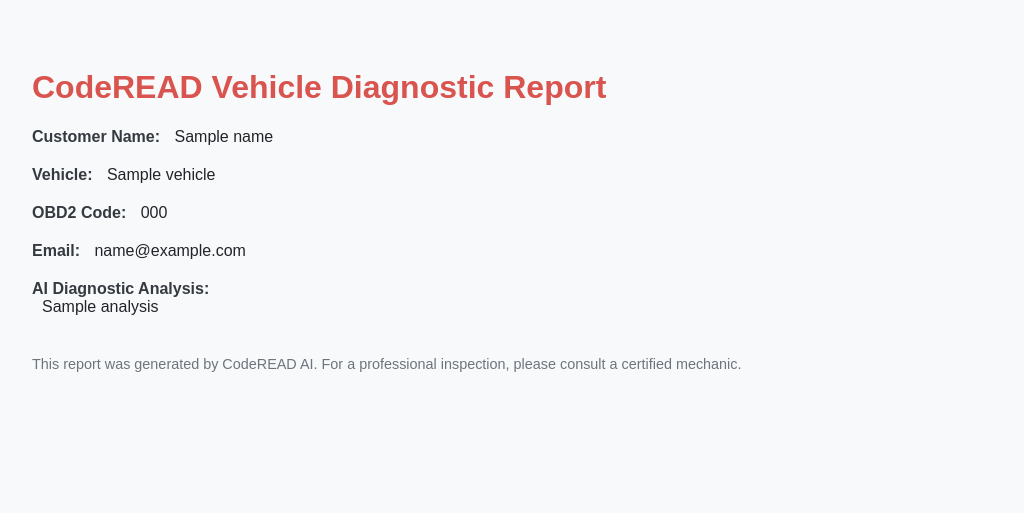
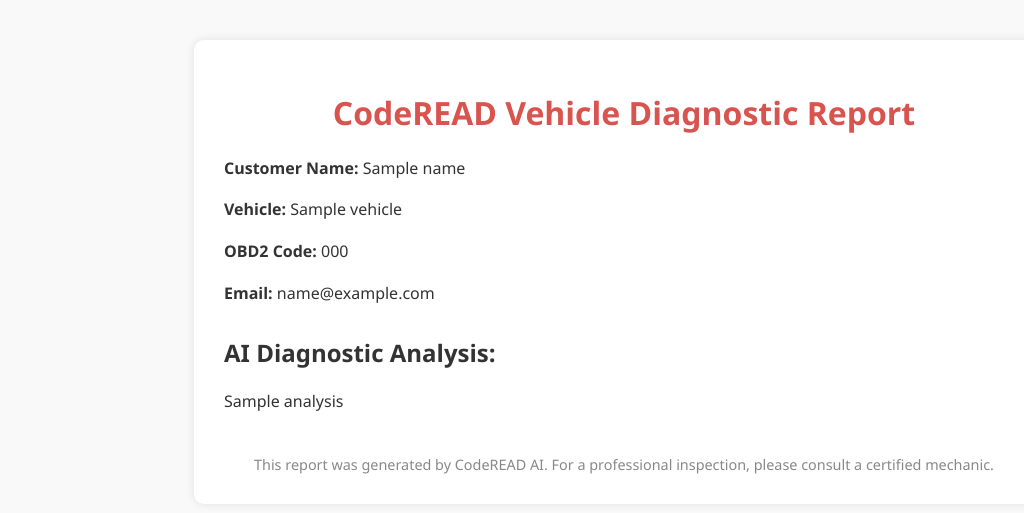
Before and after one commit to CODEREaDer24/coderead, a Flask app: template templates/report.html in a window 1280 px wide. Shown: the top 513 px of the page, without its empty margins (16-1040 px from the left). Run offline with Flask 3, Linux system fonts and the light colour scheme; the template is opened without the code that fills it: most values are stand-ins (such as "Sample title", 1, 10 or a date in 2020).

Commit message:
Update report.html

```diff
--- a/templates/report.html
+++ b/templates/report.html
@@ -2,61 +2,66 @@
 <html lang="en">
 <head>
   <meta charset="UTF-8">
-  <title>CodeREAD Report</title>
+  <title>CodeREAD Diagnostic Report</title>
   <style>
     body {
-      font-family: Arial, sans-serif;
-      padding: 40px;
-      background-color: #f8f9fa;
-      color: #212529;
+      font-family: 'Segoe UI', sans-serif;
+      margin: 40px;
+      background-color: #f9f9f9;
+      color: #333;
+    }
+    .container {
+      background: #fff;
+      padding: 30px;
+      border-radius: 10px;
+      box-shadow: 0 0 10px rgba(0,0,0,0.1);
+      max-width: 800px;
+      margin: auto;
     }
     h1 {
       color: #d9534f;
+      text-align: center;
     }
-    .section {
-      margin-bottom: 20px;
+    h2 {
+      color: #333;
+      margin-top: 30px;
+    }
+    p {
+      line-height: 1.6;
     }
     .label {
       font-weight: bold;
-      color: #343a40;
     }
-    .content {
-      margin-left: 10px;
+    .section {
+      margin-bottom: 25px;
     }
-    .footer {
+    footer {
       margin-top: 40px;
       font-size: 0.9em;
-      color: #6c757d;
+      color: #888;
+      text-align: center;
     }
   </style>
 </head>
 <body>
+  <div class="container">
     <h1>CodeREAD Vehicle Diagnostic Report</h1>
 
     <div class="section">
-    <span class="label">Customer Name:</span>
-    <span class="content">{{ name }}</span>
-  </div>
-  <div class="section">
-    <span class="label">Vehicle:</span>
-    <span class="content">{{ vehicle }}</span>
-  </div>
-  <div class="section">
-    <span class="label">OBD2 Code:</span>
-    <span class="content">{{ code }}</span>
-  </div>
-  <div class="section">
-    <span class="label">Email:</span>
-    <span class="content">{{ email }}</span>
+      <p><span class="label">Customer Name:</span> {{ name }}</p>
+      <p><span class="label">Vehicle:</span> {{ vehicle }}</p>
+      <p><span class="label">OBD2 Code:</span> {{ code }}</p>
+      <p><span class="label">Email:</span> {{ email }}</p>
     </div>
 
     <div class="section">
-    <span class="label">AI Diagnostic Analysis:</span>
-    <div class="content">{{ analysis | safe }}</div>
+      <h2>AI Diagnostic Analysis:</h2>
+      <p>{{ analysis }}</p>
     </div>
 
-  <div class="footer">
+    <footer>
       This report was generated by CodeREAD AI. For a professional inspection, please consult a certified mechanic.
+    </footer>
   </div>
 </body>
 </html>
```
Lines whose indentation alone changed are shown as unchanged.
